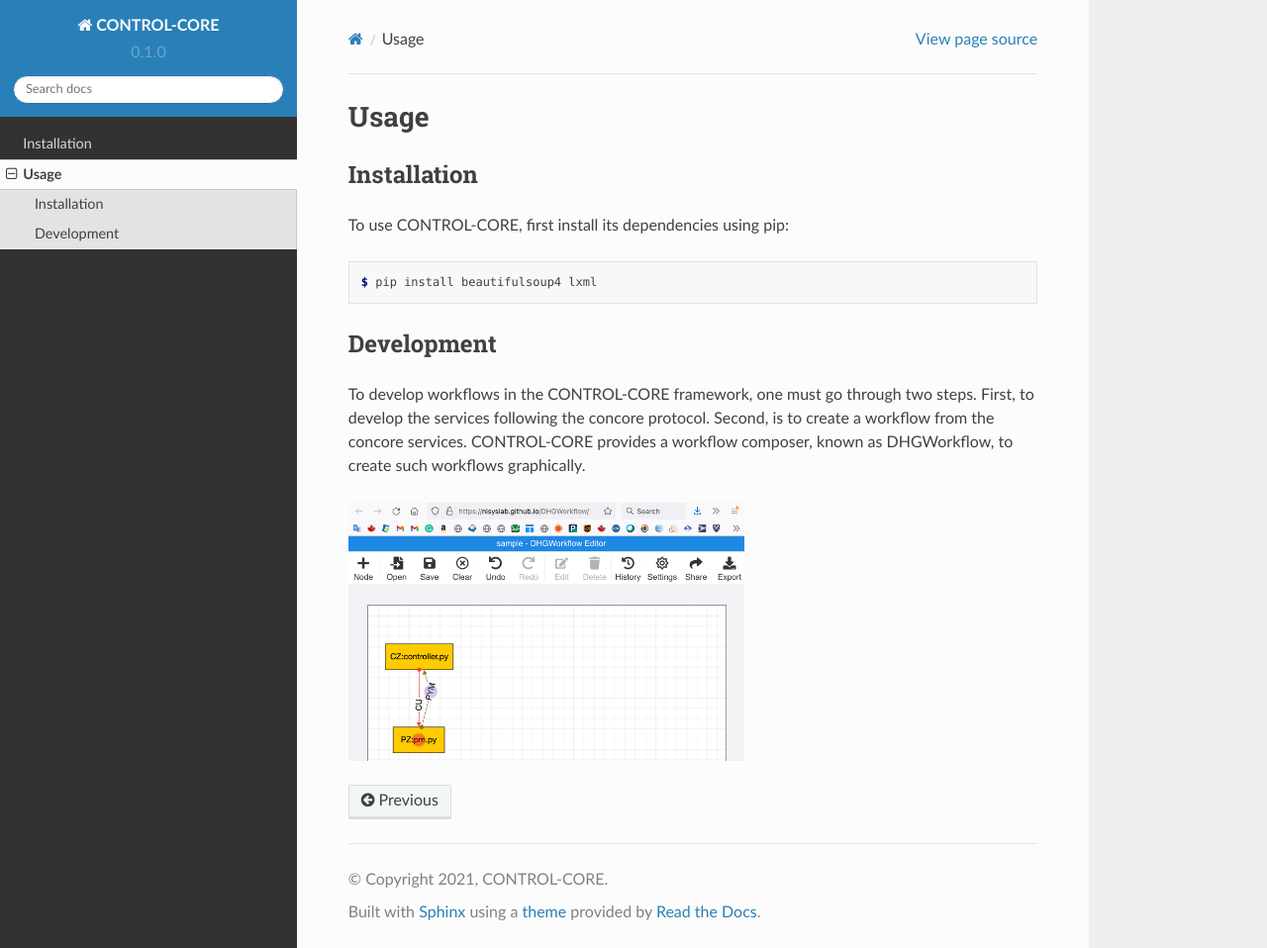
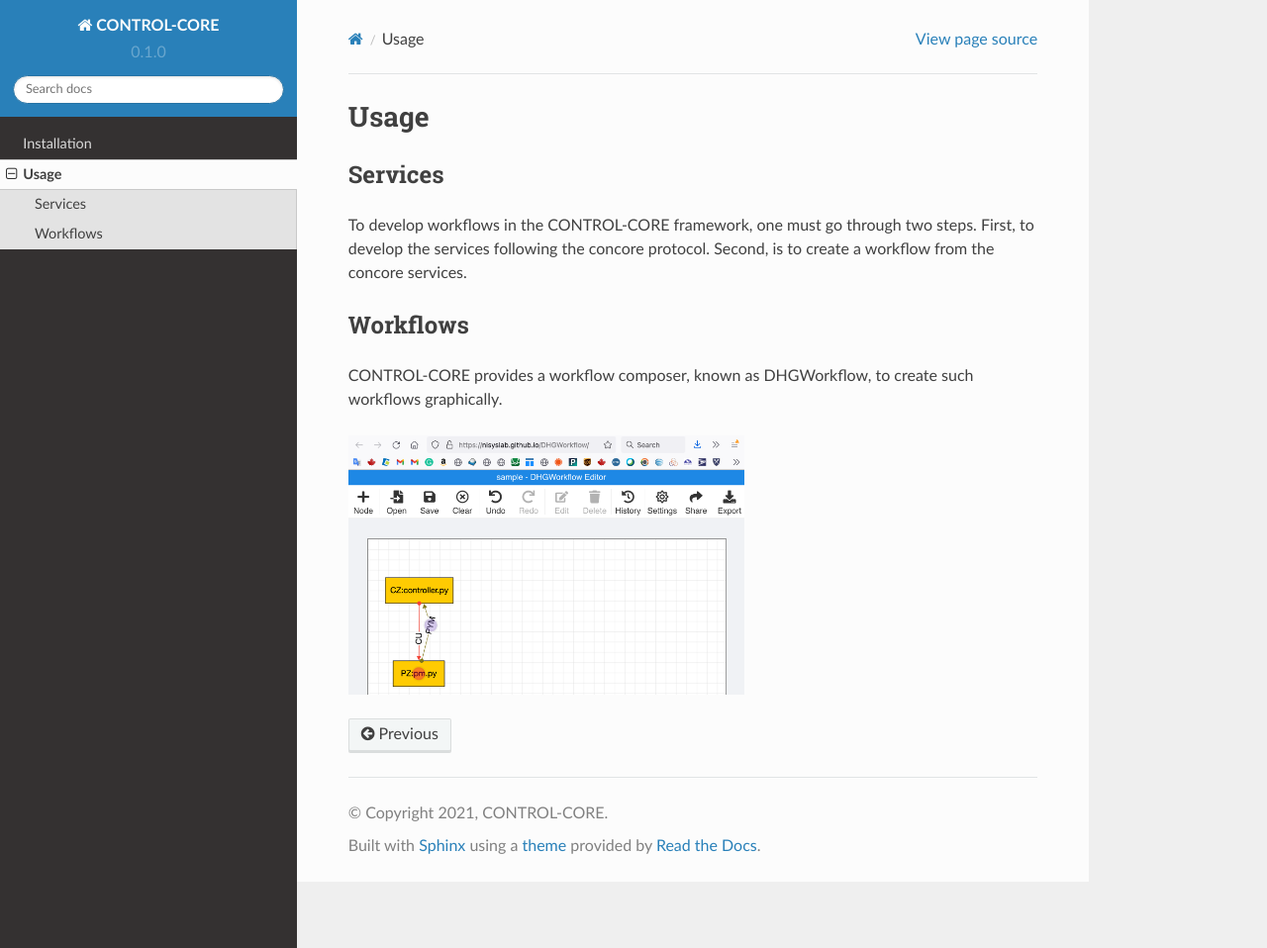
Before and after one commit to ControlCore-Project/documentation, a Sphinx documentation site: the page built from docs/source/usage.rst, in a window 1280 px wide and 958 px high. Shown: the whole window at 99% size. Built offline with Sphinx 7.4.7 and the Read the Docs theme 2.0.0, drawn with Linux system fonts in a browser that asks for light colours.

Commit message:
Update usage.rst

```diff
--- a/docs/source/usage.rst
+++ b/docs/source/usage.rst
@@ -1,23 +1,18 @@
 Usage
 =====
 
-.. _installation:
-.. _development:
+.. _services:
+.. _workflows:
 
-Installation
+Services
 ------------
 
-To use CONTROL-CORE, first install its dependencies using pip:
-
-.. code-block:: console
-
- $ pip install beautifulsoup4 lxml
+To develop workflows in the CONTROL-CORE framework, one must go through two steps. First, to develop the services following the concore protocol. Second, is to create a workflow from the concore services.
 
 
-Development
+Workflows
 ------------
-
-To develop workflows in the CONTROL-CORE framework, one must go through two steps. First, to develop the services following the concore protocol. Second, is to create a workflow from the concore services. CONTROL-CORE provides a workflow composer, known as DHGWorkflow, to create such workflows graphically.
+CONTROL-CORE provides a workflow composer, known as DHGWorkflow, to create such workflows graphically.
 
 .. image:: images/dhg-sample.png
   :width: 400
```
